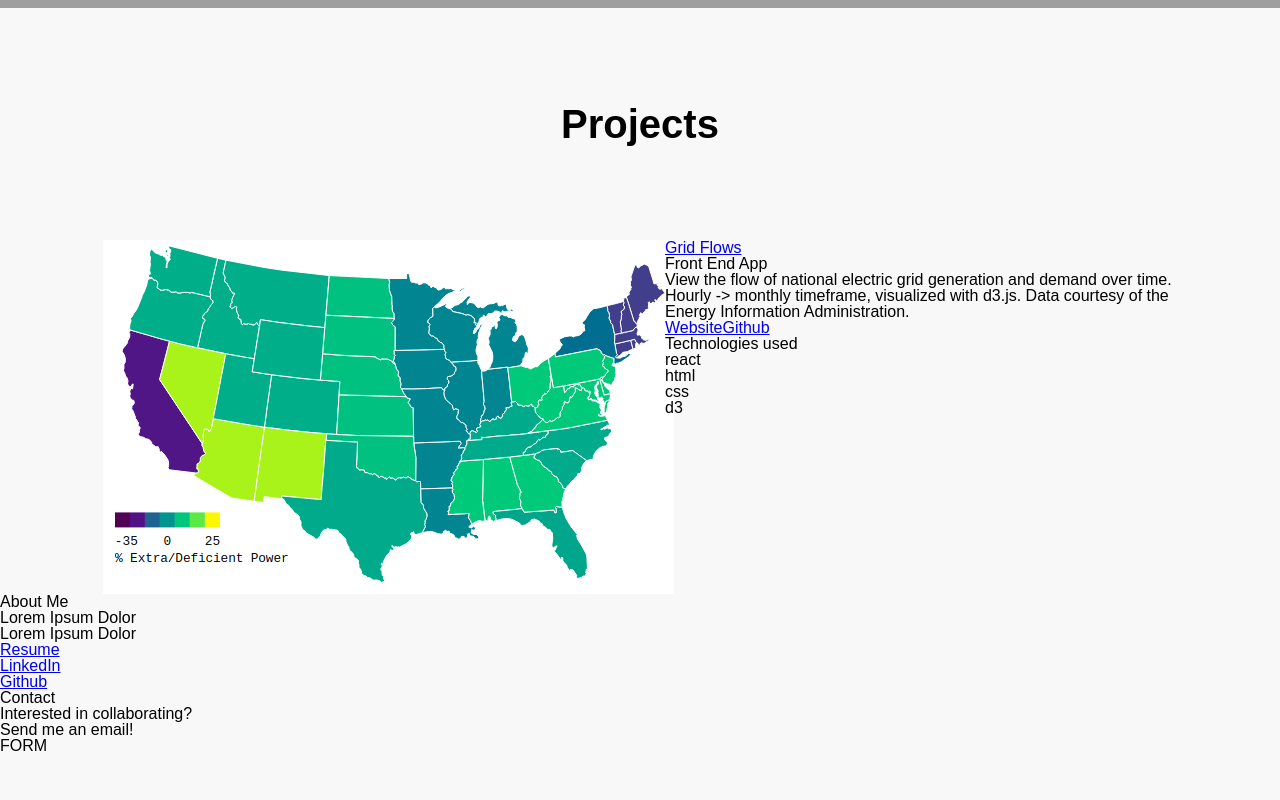
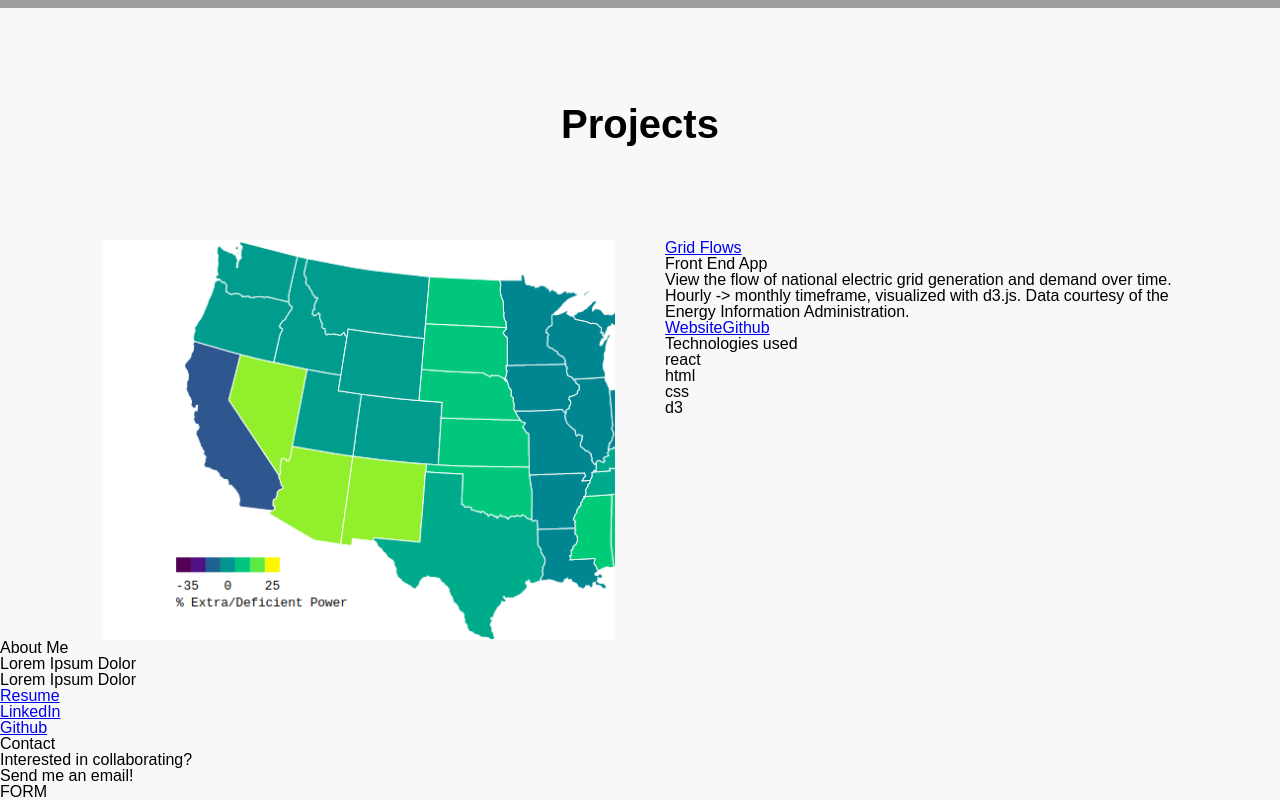
Before and after one commit to ehighberg/portfolio, a React (Create React App) app: page / in a window 1280 px wide. Shown: the part 851-1651 px from the top of the page. Before the commit the page ends 1605 px from the top, so only its background shows below. Built offline with nearby package versions, Linux system fonts and the light colour scheme; grey boxes are pictures that could not be loaded.

Commit message:
project img rendering

```diff
--- a/src/component/ProjectCard.jsx
+++ b/src/component/ProjectCard.jsx
@@ -6,7 +6,13 @@ const ProjectCard = props => {
 
   return (
     <article>
-      <img alt={`project ${name} thumbnail`} src={thumbUrl} />
+      <a target="_blank" rel="noopener noreferrer" href={siteUrl}>
+        <div className='project-card-bg'
+          style={{
+            'backgroundImage': `url(${thumbUrl})`
+          }}>
+        </div>
+      </a>
       <section>
         <h1><a target="_blank" rel="noopener noreferrer" href={siteUrl}>{name}</a></h1>
         <h3>{projectType}</h3>
--- a/src/style/projects.css
+++ b/src/style/projects.css
@@ -12,11 +12,16 @@ main > h1 {
   grid-column-gap: 50px;
 }
 
-.projects-container > article > img {
-  .grid-column: 2 / 2;
-  margin-left: auto;
+.projects-container > article > a {
+  .grid-column: 1 / 1;
 }
 
 .projects-container > article > section {
-  .grid-column: 4 / 4;
+  .grid-column: 2 / 2;
 }
+
+.project-card-bg {
+  background-size: cover;
+  height: 400px;
+  max-width: 800px;
+}
```
Also changed, not shown: public/assets/thumb-grid-flows.png.
